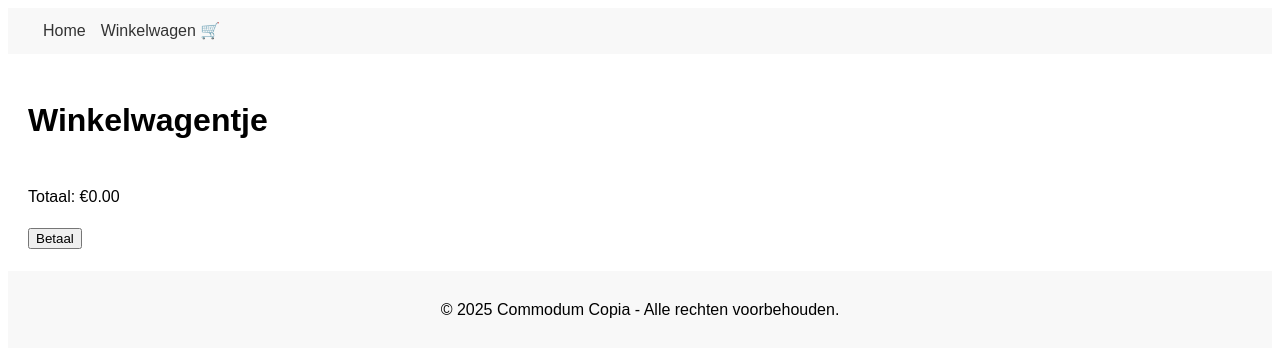
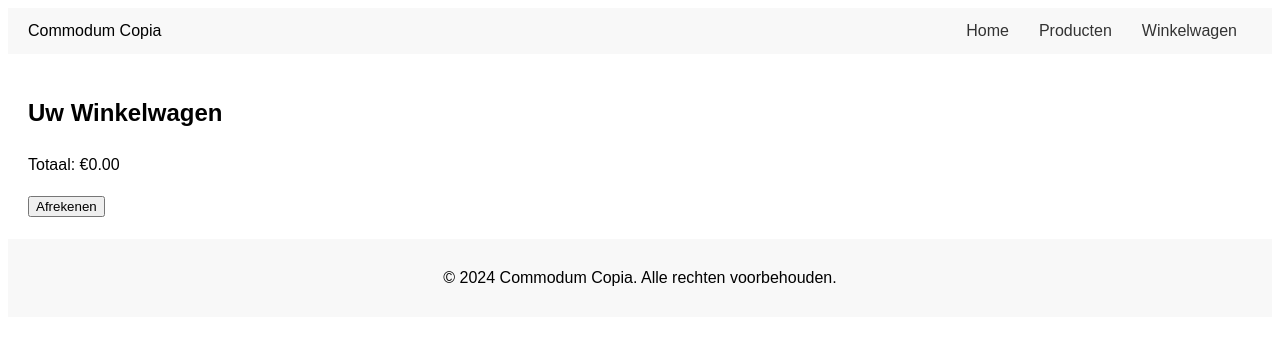
Before and after one commit to NL2025/CommodumCopia2, a plain HTML site: page winkelwagen.html in a window 1280 px wide. Drawn offline with Linux system fonts and the light colour scheme.

Commit message:
Update winkelwagen.html

```diff
--- a/winkelwagen.html
+++ b/winkelwagen.html
@@ -3,28 +3,36 @@
 <head>
     <meta charset="UTF-8">
     <meta name="viewport" content="width=device-width, initial-scale=1.0">
-    <title>Commodum Copia - Winkelwagen</title>
+    <title>Winkelwagen - Commodum Copia</title>
     <link rel="stylesheet" href="styles.css">
 </head>
 <body>
     <header>
         <nav>
+            <div class="logo">Commodum Copia</div>
             <ul>
                 <li><a href="index.html">Home</a></li>
-                <li style="margin-left: auto;"><a href="winkelwagen.html">Winkelwagen 🛒</a></li>
+                <li><a href="producten.html">Producten</a></li>
+                <li><a href="winkelwagen.html">Winkelwagen</a></li>
             </ul>
         </nav>
     </header>
 
     <main>
-        <h1>Winkelwagentje</h1>
-        <ul id="cart-items"></ul>
-        <p>Totaal: €<span id="total-price">0.00</span></p>
-        <button onclick="checkout()">Betaal</button>
+        <section class="winkelwagen">
+            <h1>Uw Winkelwagen</h1>
+            <div id="winkelwagen-items" class="winkelwagen-items">
+                <!-- Winkelwagenitems worden dynamisch geladen via JavaScript -->
+            </div>
+            <div class="winkelwagen-totaal">
+                <p>Totaal: €<span id="totaal-prijs">0.00</span></p>
+                <button id="betaal-btn" class="btn">Afrekenen</button>
+            </div>
+        </section>
     </main>
 
     <footer>
-        <p>&copy; 2025 Commodum Copia - Alle rechten voorbehouden.</p>
+        <p>&copy; 2024 Commodum Copia. Alle rechten voorbehouden.</p>
     </footer>
 
     <script src="script.js"></script>
```
